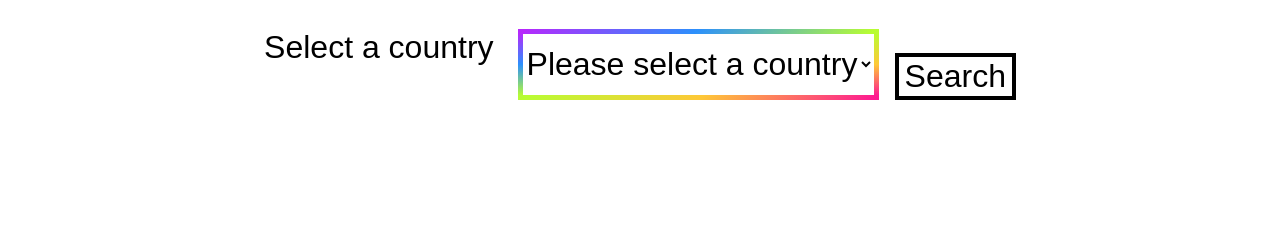
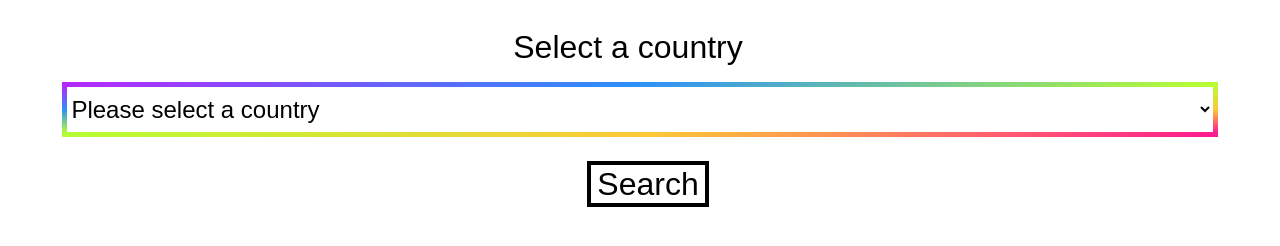
Before and after one commit to xIrusux/CondeNast-SoftwareDeveloper-Techtest, a website: page public/index.html in a window 1280 px wide. Shown: the part 490-736 px from the top of the page. Drawn offline with Linux system fonts and the light colour scheme; a web font is replaced by a local one.

Commit message:
Changes font sizes of h2 and dropdown

```diff
--- a/public/index.js
+++ b/public/index.js
@@ -5,15 +5,11 @@
 
   let search = document.querySelector("#searchbutton");
   search.addEventListener("click", () => {
-    console.log("Hi");
     let countryCode = document.querySelector("#country").value;
-    console.log(countryCode);
-    // let countryCode = elem.dataset.country;
     apiCall(countryCode);
   });
 
   // This event listener is for the quick select country buttons
-
   countryElements.forEach(elem => {
     elem.addEventListener("click", () => {
       let countryCode = elem.dataset.country;
--- a/public/style.css
+++ b/public/style.css
@@ -121,6 +121,9 @@ p {
   );
   border-image-slice: 1;
   background-color: white;
+  font-size: 1.5rem;
+  width: 95%;
+  padding: 0.5rem 0;
 }
 
 .country-select {
@@ -139,6 +142,9 @@ p {
 
 /* Larger size (over 768px) */
 @media screen and (min-width: 768px) {
+  h2 {
+    font-size: 2.5rem;
+  }
   .country-label {
     padding-right: 1.5rem;
   }
```
Also changed, not shown: README.md (deleted).
